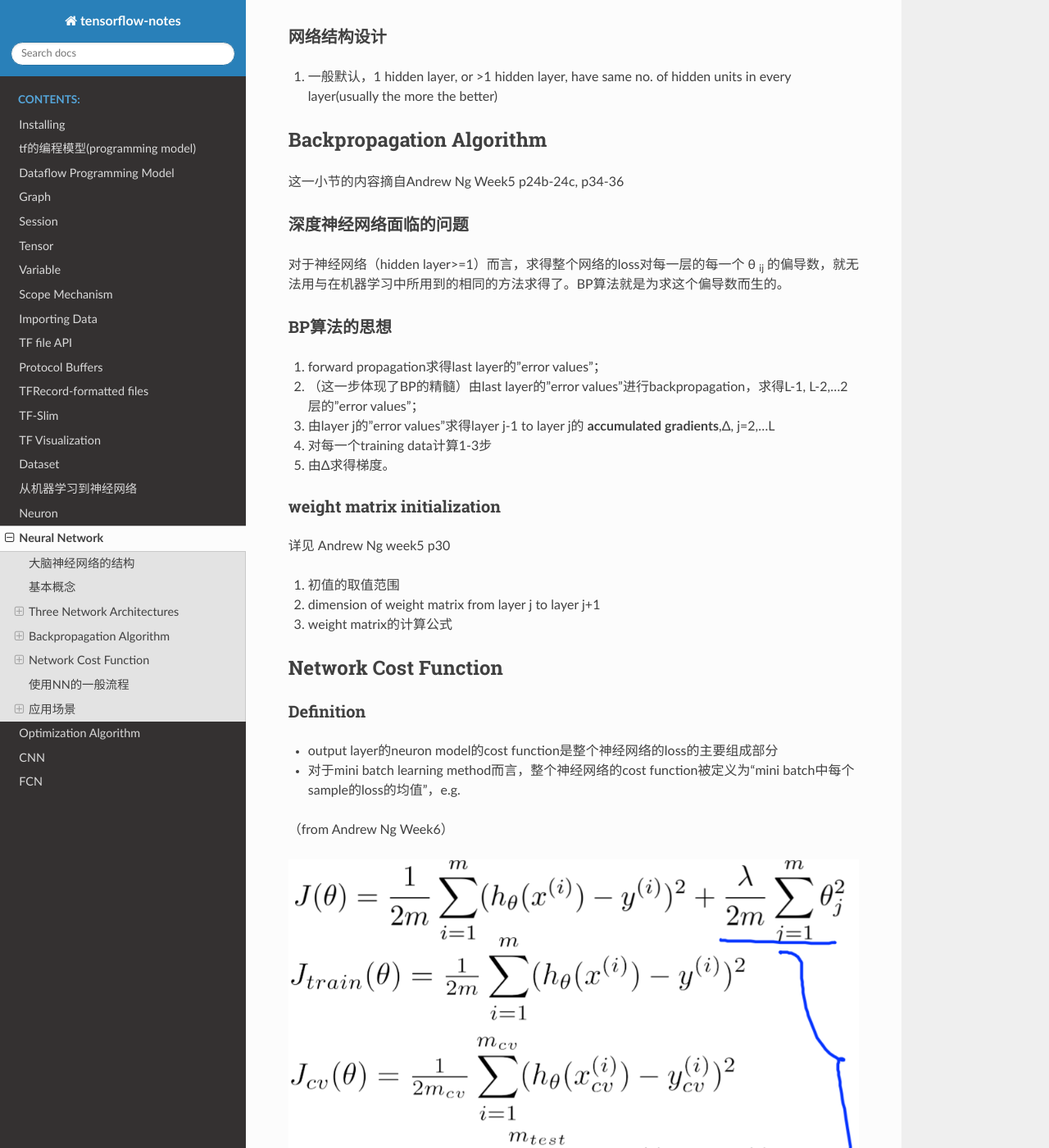
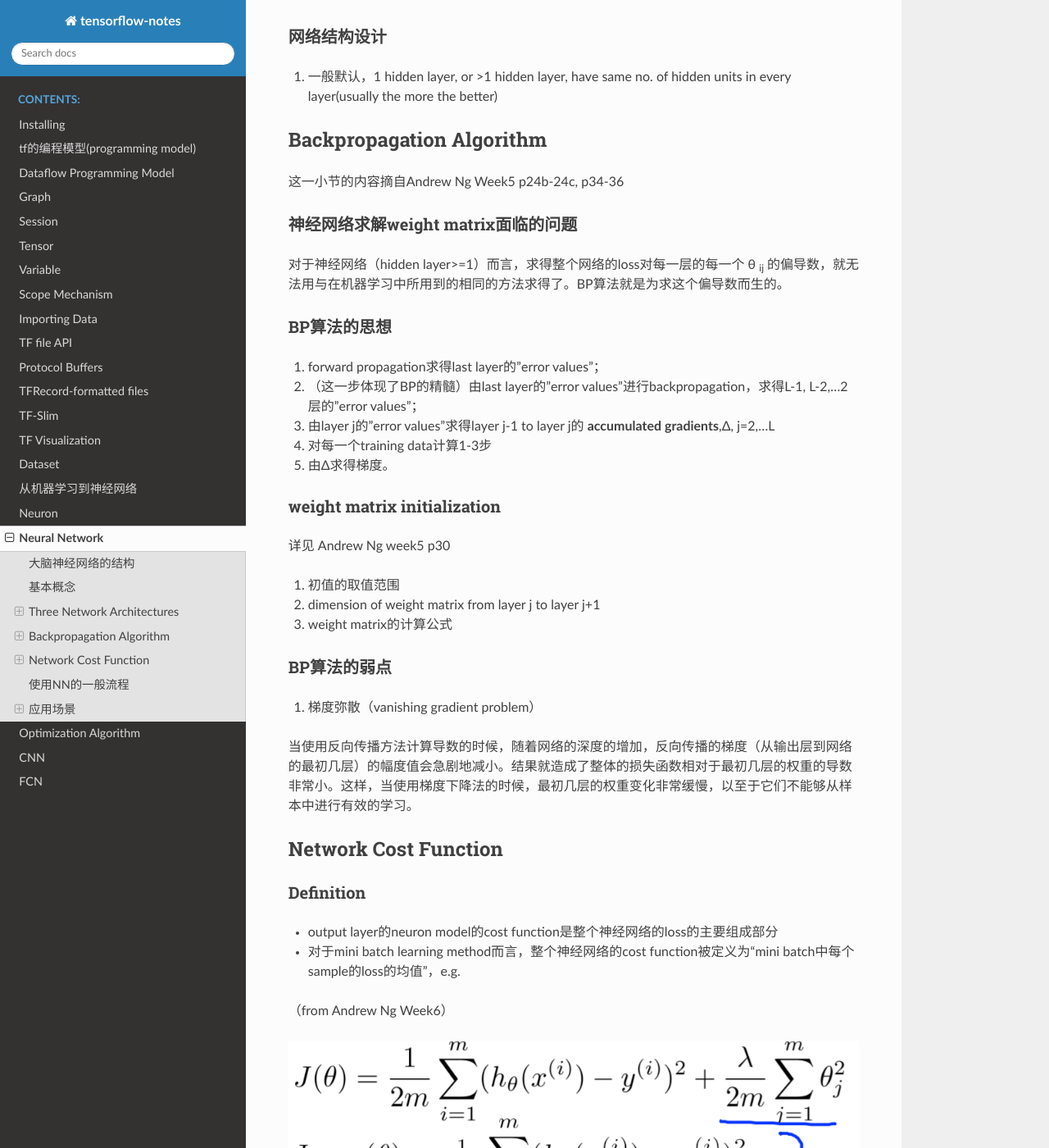
Before and after one commit to yiwenliu/tensorflow-notes, a Sphinx documentation site: the page built from source/NN.rst, in a window 1280 px wide and 1400 px high, scrolled down 1341 px. Shown: the whole window at 82% size. Built offline with Sphinx 7.4.7 and the Read the Docs theme 2.0.0, drawn with Linux system fonts in a browser that asks for light colours.

Commit message:
20180902

```diff
--- a/source/NN.rst
+++ b/source/NN.rst
@@ -31,8 +31,8 @@ Backpropagation Algorithm
 ---------------------------
 这一小节的内容摘自Andrew Ng Week5 p24b-24c, p34-36
 
-深度神经网络面临的问题
-^^^^^^^^^^^^^^^^^^^^^^^^
+神经网络求解weight matrix面临的问题
+^^^^^^^^^^^^^^^^^^^^^^^^^^^^^^^^^^^^^
 对于神经网络（hidden layer>=1）而言，求得整个网络的loss对每一层的每一个 θ :subscript:`ij` 的偏导数，就无法用与在机器学习中所用到的相同的方法求得了。BP算法就是为求这个偏导数而生的。
 
 BP算法的思想
@@ -51,6 +51,11 @@ weight matrix initialization
 2. dimension of weight matrix from layer j to layer j+1
 3. weight matrix的计算公式
 
+BP算法的弱点
+^^^^^^^^^^^^^^^
+1. 梯度弥散（vanishing gradient problem）
+
+当使用反向传播方法计算导数的时候，随着网络的深度的增加，反向传播的梯度（从输出层到网络的最初几层）的幅度值会急剧地减小。结果就造成了整体的损失函数相对于最初几层的权重的导数非常小。这样，当使用梯度下降法的时候，最初几层的权重变化非常缓慢，以至于它们不能够从样本中进行有效的学习。
 
 Network Cost Function
 ------------------------
--- a/source/neuron.rst
+++ b/source/neuron.rst
@@ -53,6 +53,10 @@ Rectified Linear Neuron
 
 .. image:: img/rln.png
 
+首次应用
+^^^^^^^^^^
+AlexNet，成功解决了sigmoid在网络较深时的梯度弥撒问题
+
 PReLU
 ----------------
 Parametric Rectified Linear Unit，增加了参数修正的ReLU，来自于论文 `Delving Deep into Rectifiers:Surpassing Human-Level Performance on ImageNet Classification <https://arxiv.org/pdf/1502.01852.pdf>`_
```
Also changed, not shown: source/CNN.rst (+5 -5 lines), source/dataset.rst (+21 -16 lines), source/opt_ algorithm.rst (+7 -0 lines), source/img/feature-scaling.png (added).
